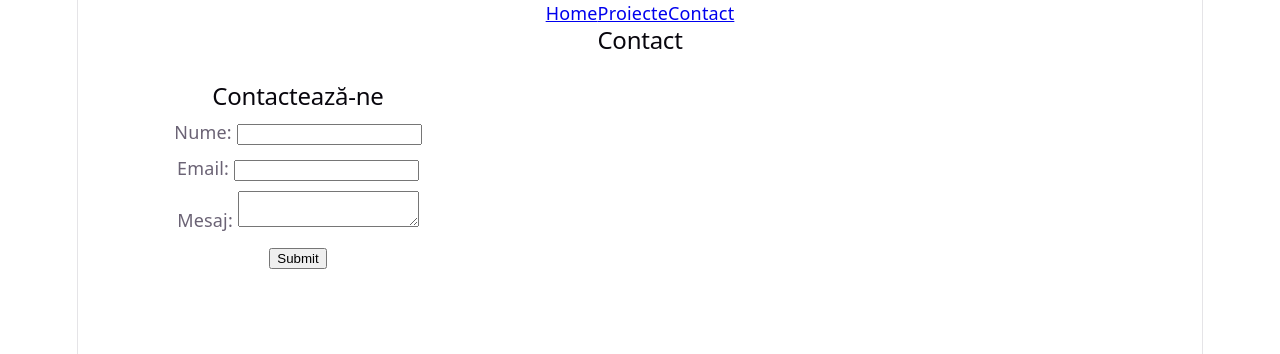
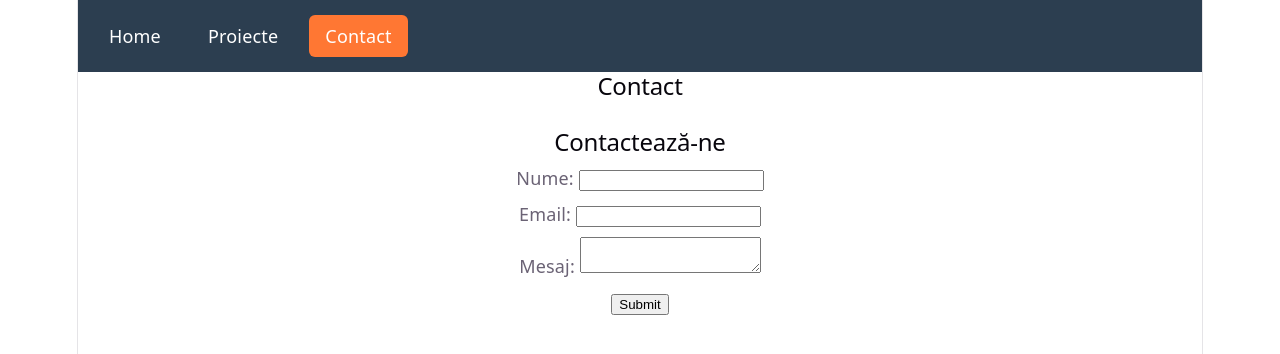
Before and after one commit to Morion178/LabPWeb, a React (Vite) app: page /contact in a window 1280 px wide. Shown: the top 354 px of the page. Built offline with nearby package versions, Linux system fonts and the light colour scheme.

Commit message:
Added 404 error

```diff
--- a/src/App.css
+++ b/src/App.css
@@ -1,3 +1,18 @@
+nav {
+ display: flex;
+ gap: 15px;
+ padding: 15px;
+ background: #2C3E50;
+}
+nav a {
+ color: white;
+ text-decoration: none;
+ padding: 8px 16px;
+ border-radius: 6px;
+}
+nav a:hover { background: #34495E; }
+nav a.active { background: #FF7733; }
+
 .counter {
   font-size: 16px;
   padding: 5px 10px;
--- a/src/App.jsx
+++ b/src/App.jsx
@@ -3,14 +3,17 @@ import Home from './pages/Home';
 import Projects from './pages/Projects';
 import Navbar from './Navbar';
 import Contact from './pages/Contact';
+import NotFound from './pages/NotFound';
+import './App.css';
 function App() {
  return (
  <BrowserRouter>
- <Navbar />
+ <Navbar/>
  <Routes>
  <Route path="/" element={<Home />} />
  <Route path="/projects" element={<Projects />} />
  <Route path="/contact" element={<Contact />} />
+ <Route path="*" element={<NotFound />} />
  </Routes>
  </BrowserRouter>
  );
--- a/src/ContactForm.jsx
+++ b/src/ContactForm.jsx
@@ -21,8 +21,8 @@ const ContactForm = () => {
   };
 
   return (
-    <div style={{ padding: '20px', maxWidth: '400px'}}>
-      <h2>Contactează-ne</h2>
+    <div style={{ padding: '20px', maxWidth: '400px', margin: '0 auto' }}>
+      <h2 style={{ textAlign: 'center' }}>Contactează-ne</h2>
 
       <form onSubmit={handleSubmit}>
         {/* Input pentru Nume */}
--- a/src/Navbar.jsx
+++ b/src/Navbar.jsx
@@ -1,10 +1,10 @@
-import { Link } from 'react-router';
+import { NavLink } from 'react-router';
 function Navbar() {
  return (
  <nav>
- <Link to="/">Home</Link>
- <Link to="/projects">Proiecte</Link>
- <Link to="/contact">Contact</Link>
+ <NavLink to="/">Home</NavLink>
+ <NavLink to="/projects">Proiecte</NavLink>
+ <NavLink to="/contact">Contact</NavLink>
  </nav>
  );
 }
--- /dev/null
+++ b/src/pages/NotFound.jsx
@@ -0,0 +1,6 @@
+function NotFound() {
+ return (
+ <p>Error 404 - Page Not Found</p>
+ );
+}
+export default NotFound;
```
